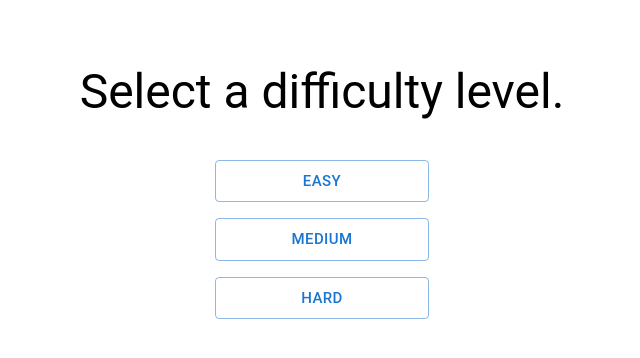
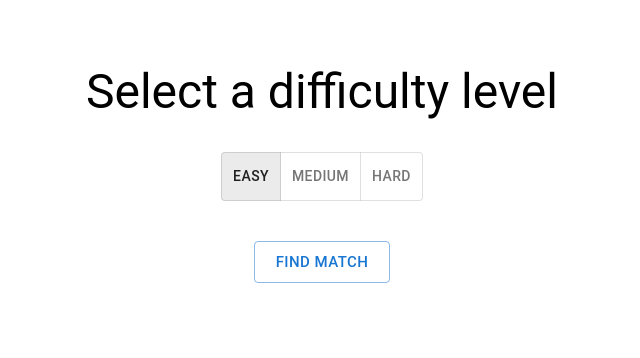
Before and after one commit to CS3219-AY2223S1/cs3219-project-ay2223s1-g2, a React (Create React App) app in the folder frontend/: page /difficulty in a window 1280 px wide. Shown: the top 358 px of the page, without its empty margins (318-958 px from the left). Built offline with nearby package versions, Linux system fonts and the light colour scheme.

Commit message:
Modify difficulty selection to support selecting multiple difficulty levels

```diff
--- a/frontend/src/components/DifficultyPage.js
+++ b/frontend/src/components/DifficultyPage.js
@@ -1,6 +1,8 @@
 import {
     Box,
     Button,
+    ToggleButton,
+    ToggleButtonGroup,
     Typography
 } from "@mui/material";
 import {useState} from "react";
@@ -11,31 +13,41 @@ import {Link} from "react-router-dom";
 
 function DifficultyPage() {
 
-    const handleEasy = () => {
-        console.log('EZPZ')
+    const [difficulty, setDifficulty] = useState(['Easy'])
+
+    const handleDifficulty = (
+        event,
+        newDifficulty
+    ) => {
+        //setDifficulty([newDifficulty]) //uncomment for single selection difficulty
+        setDifficulty(newDifficulty)
+
     }
 
-    const handleMedium = () => {
-        console.log('Gears are grinding')
-    }
-
-    const handleHard = () => {
-        console.log('Oof')
+    const handleFindMatch = () => {
+        if (difficulty.length == 0) {
+            console.log('Error! At least 1 difficulty level must be selected')
+            return
+        }
+        console.log(difficulty)
     }
 
     return (
         <Box display={"flex"} flexDirection={"column"} alignItems={"center"}>
-            <Typography variant={"h3"} marginBottom={"2rem"}>Select a difficulty level.</Typography>
-            <Box display={"flex"} flexDirection={"column"} justifyContent={"space-around"} width={"20%"} height={"60%"}>
-                <Box m={1} >
-                    <Button size={"large"} fullWidth={true} variant={"outlined"} onClick={handleEasy}>Easy</Button>
-                </Box>
-                <Box m={1}>
-                    <Button size={"large"} fullWidth={true} variant={"outlined"} onClick={handleMedium}>Medium</Button>
-                </Box>
-                <Box m={1}>
-                    <Button size={"large"} fullWidth={true} variant={"outlined"} onClick={handleHard}>Hard</Button>
-                </Box>
+            <Typography variant={"h3"} marginBottom={"2rem"}>Select a difficulty level</Typography>
+            <ToggleButtonGroup
+                value={difficulty}
+                //exclusive //uncomment for single selection difficulty
+                onChange={handleDifficulty}
+                aria-label="Difficulty"
+            >
+                <ToggleButton value='Easy'>Easy</ToggleButton>
+                <ToggleButton value='Medium'>Medium</ToggleButton>
+                <ToggleButton value='Hard'>Hard</ToggleButton>
+            </ToggleButtonGroup>
+
+            <Box mt={5} display={"flex"} flexDirection={"column"} >
+                <Button size={"large"} variant={"outlined"} onClick={handleFindMatch}>Find Match</Button>
             </Box>
         </Box>
     )
```
